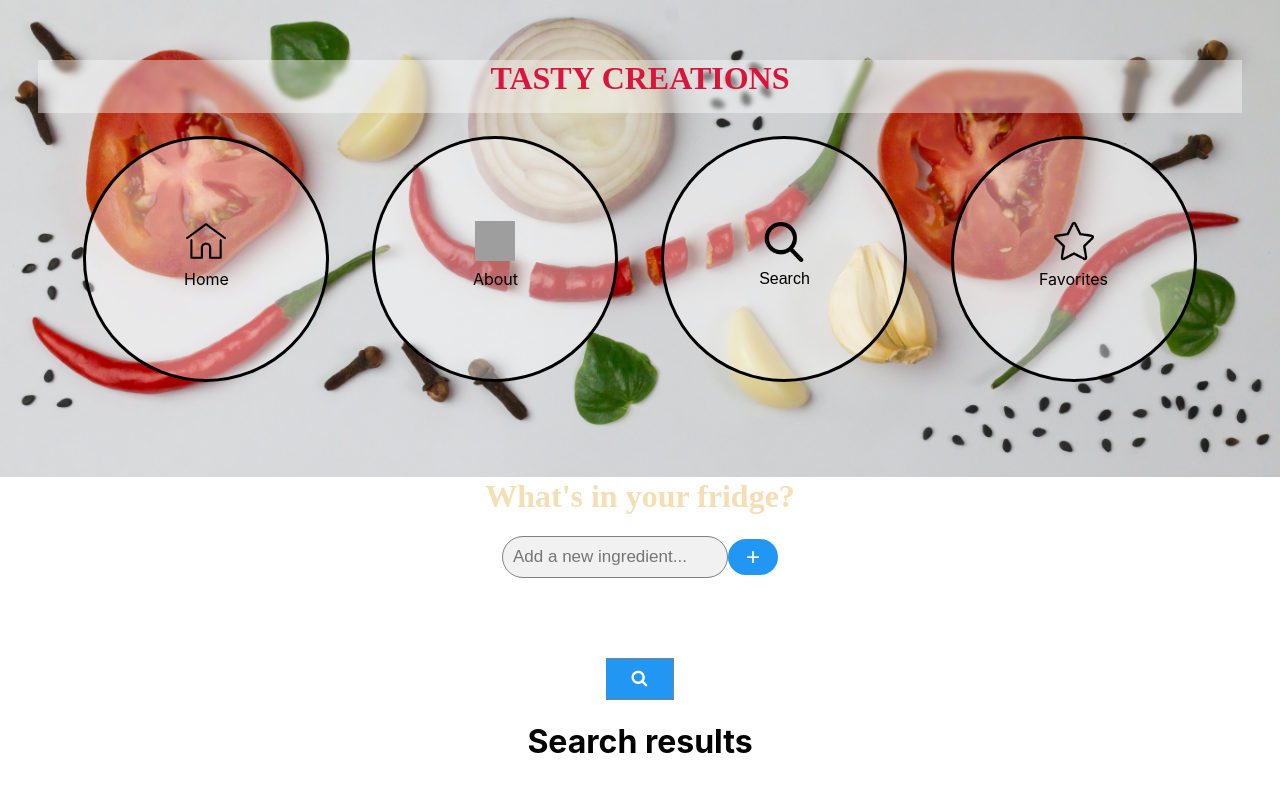
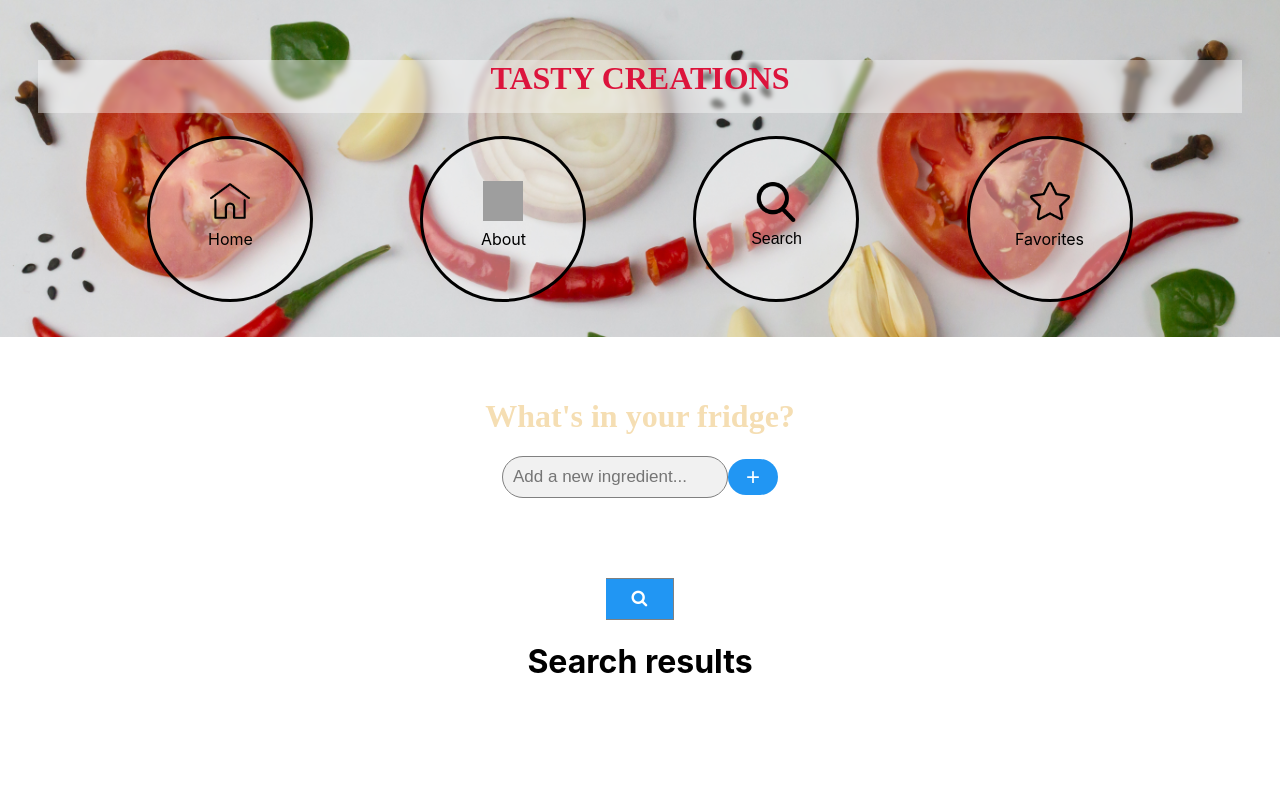
Before and after one commit to nagysandor94/tasty-creations, a React (Create React App) app in the folder frontend/: page /byingredients in a window 1280 px wide. Shown: the top 800 px of the page. Built offline with nearby package versions, Linux system fonts and the light colour scheme; grey boxes are pictures that could not be loaded.

Commit message:
Logo correction

```diff
--- a/frontend/src/Styling/App.css
+++ b/frontend/src/Styling/App.css
@@ -8,7 +8,7 @@
   /*background: black url("../images/Background Phone.jpeg");*/
   background: white url("../images/vegbackground.jpg") no-repeat scroll top;
   background-size: cover;
-  height:190px;
+  height:170px;
   /*padding-top:30px;*/
 }
 
@@ -18,17 +18,17 @@
   overflow:hidden;
 }
 
-@media only screen and (max-width: 1070px) {
+@media only screen and (max-width: 800px) {
   .bannerIcon{
     display: none;
   }
 }
 
-@media only screen and (min-width: 1070px) {
+@media only screen and (min-width: 800px) {
   .App{
     background: white url("../images/vegbackground.jpg") no-repeat scroll top;
     background-size: cover;
-    height:400px;
+    height:260px;
   }
   .appContent{
     /*background-color: whitesmoke;*/
@@ -42,8 +42,8 @@
     flex-direction: column;
     align-items: center;
     justify-content: center;
-    width: 15rem;
-    height: 15rem;
+    width: 10rem;
+    height: 10rem;
     border-radius: 50%;
     background-color: rgba(255,255,255,0.4);
   }
```
